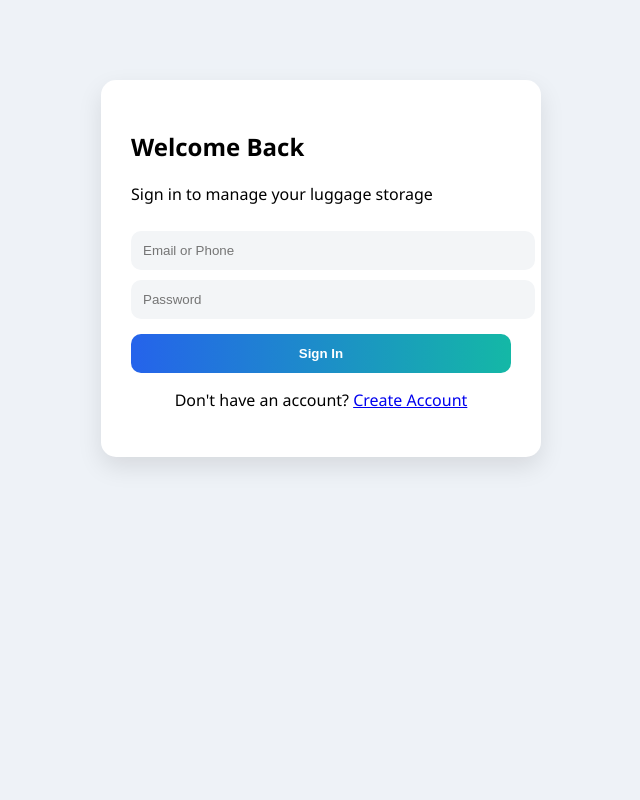
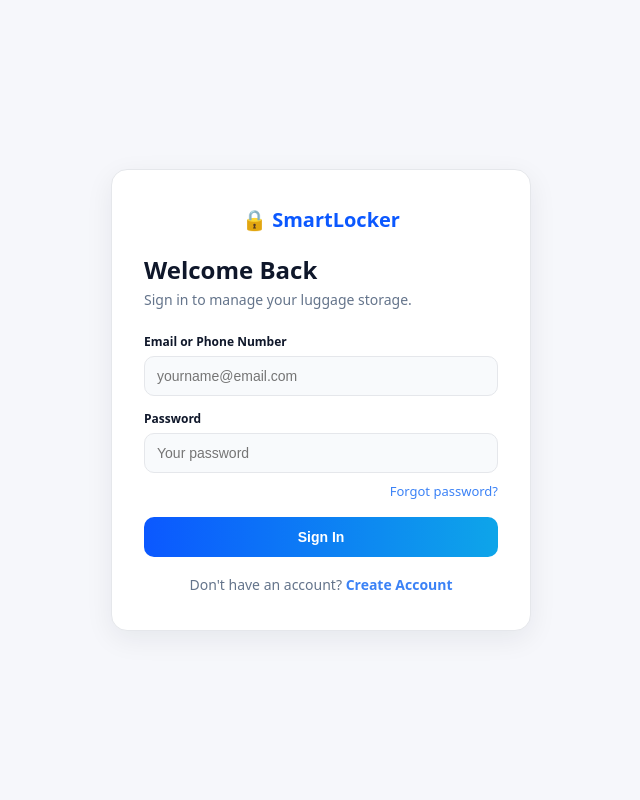
Before and after one commit to shanniiyo/ITPROG, a PHP site: page /login.php in a window 1280 px wide. Shown: the whole page, without its empty margins (319-959 px from the left). Run offline with PHP 8.4, Linux system fonts and the light colour scheme.

Commit message:
Added the Forgot password? link pointing to forgot_password.php.

```diff
--- a/login.php
+++ b/login.php
@@ -2,54 +2,91 @@
 session_start();
 include 'db_connect.php';
 
+// If already logged in, go to home
+if (isset($_SESSION['user_id'])) {
+    header("Location: index.php");
+    exit();
+}
+
+$error = '';
+
 if ($_SERVER['REQUEST_METHOD'] == 'POST') {
-    $email = mysqli_real_escape_string($conn, $_POST['email']);
+    $email    = mysqli_real_escape_string($conn, trim($_POST['email']));
     $password = $_POST['password'];
 
-    $sql = "SELECT * FROM users WHERE email='$email' OR phone_number='$email' LIMIT 1";
+    $sql    = "SELECT * FROM users WHERE email='$email' OR phone_number='$email' LIMIT 1";
     $result = mysqli_query($conn, $sql);
 
     if (mysqli_num_rows($result) == 1) {
         $user = mysqli_fetch_assoc($result);
 
         if (password_verify($password, $user['password'])) {
-            // Successful login
-            $_SESSION['user_id'] = $user['user_id'];
+            $_SESSION['user_id']   = $user['user_id'];
             $_SESSION['full_name'] = $user['full_name'];
-
             header("Location: index.php");
             exit();
         } else {
-            echo "Incorrect password. <a href='login.php'>Try again</a>";
+            $error = "Incorrect password.";
         }
     } else {
-        echo "No account found with that email/phone. <a href='register.php'>Register</a>";
+        $error = "No account found with that email or phone number.";
     }
 }
 ?>
-
 <!DOCTYPE html>
-<html>
+<html lang="en">
 <head>
-<link rel="stylesheet" href="style(itprog).css">
+  <meta charset="utf-8">
+  <meta name="viewport" content="width=device-width, initial-scale=1">
+  <title>Sign In | SmartLocker</title>
+  <link rel="stylesheet" href="style.css">
+  <style>
+    body { background: #f6f7fb; display: flex; align-items: center; justify-content: center; min-height: 100vh; }
+    .auth-card { background: #fff; border: 1px solid #e5e7eb; border-radius: 16px; padding: 36px 32px; width: 100%; max-width: 420px; box-shadow: 0 8px 28px rgba(15,23,42,0.07); }
+    .auth-card h2 { margin: 0 0 4px; font-size: 24px; font-weight: 800; color: #0f172a; }
+    .auth-card p.sub { margin: 0 0 24px; color: #64748b; font-size: 14px; }
+    .form__label { display: block; margin: 0 0 6px; font-size: 12px; font-weight: 700; color: #0f172a; }
+    .form__control { width: 100%; padding: 11px 12px; border-radius: 10px; border: 1px solid #e5e7eb; background: #f8fafc; font-size: 14px; box-sizing: border-box; outline: none; margin-bottom: 14px; }
+    .form__control:focus { border-color: rgba(59,130,246,0.65); box-shadow: 0 0 0 4px rgba(59,130,246,0.1); background: #fff; }
+    .forgot-row { text-align: right; margin-top: -8px; margin-bottom: 16px; }
+    .forgot-link { font-size: 13px; color: #3b82f6; text-decoration: none; }
+    .forgot-link:hover { text-decoration: underline; }
+    .btn-submit { width: 100%; padding: 12px; border-radius: 10px; background: linear-gradient(90deg,#0b58ff,#0ea5e9); color: #fff; font-weight: 700; font-size: 14px; border: none; cursor: pointer; }
+    .btn-submit:hover { opacity: 0.9; }
+    .alert--error { background: #fef2f2; border: 1px solid #fca5a5; color: #991b1b; padding: 12px 14px; border-radius: 10px; font-size: 14px; margin-bottom: 16px; }
+    .bottom-link { text-align: center; margin-top: 18px; font-size: 14px; color: #64748b; }
+    .bottom-link a { color: #3b82f6; text-decoration: none; font-weight: 600; }
+    .bottom-link a:hover { text-decoration: underline; }
+    .brand-top { text-align: center; margin-bottom: 20px; font-size: 20px; font-weight: 800; color: #0b58ff; }
+  </style>
 </head>
 <body>
+<div class="auth-card">
+  <div class="brand-top">🔒 SmartLocker</div>
+  <h2>Welcome Back</h2>
+  <p class="sub">Sign in to manage your luggage storage.</p>
 
-<div class="card">
-  <h2>Welcome Back</h2>
-  <p>Sign in to manage your luggage storage</p>
+  <?php if ($error): ?>
+    <div class="alert--error"><?php echo htmlspecialchars($error); ?></div>
+  <?php endif; ?>
 
-  <form action="" method="POST">
-    <input type="text" name="email" placeholder="Email or Phone">
-    <input type="password" name="password" placeholder="Password">
+  <form method="POST" action="">
+    <label class="form__label">Email or Phone Number</label>
+    <input class="form__control" type="text" name="email" placeholder="yourname@email.com" required>
 
-    <button>Sign In</button>
+    <label class="form__label">Password</label>
+    <input class="form__control" type="password" name="password" placeholder="Your password" required>
+
+    <div class="forgot-row">
+      <a class="forgot-link" href="forgot_password.php">Forgot password?</a>
+    </div>
+
+    <button class="btn-submit" type="submit">Sign In</button>
   </form>
 
-  <p style="text-align:center;">
+  <div class="bottom-link">
     Don't have an account? <a href="register.php">Create Account</a>
-  </p>
+  </div>
 </div>
-
 </body>
 </html>
```
